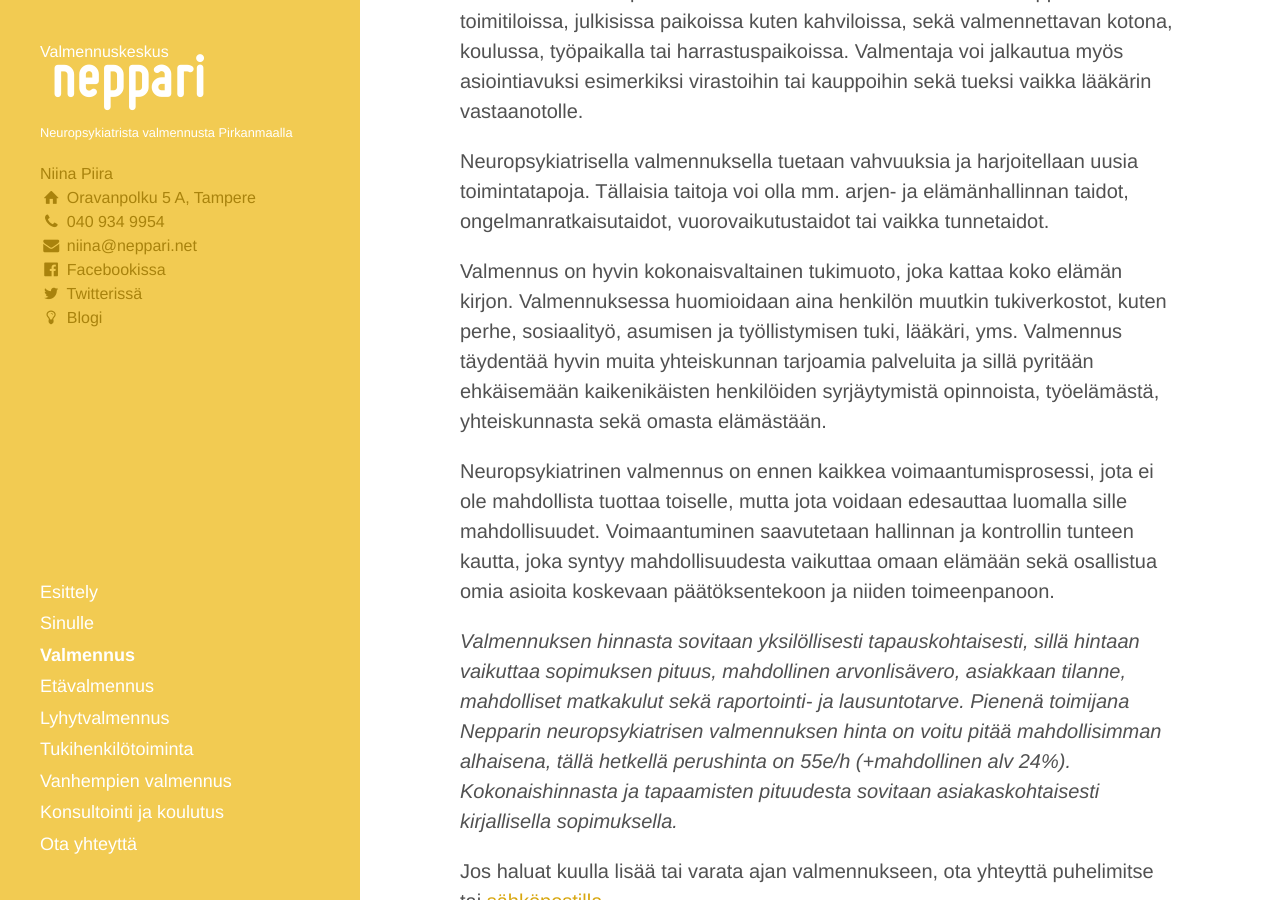
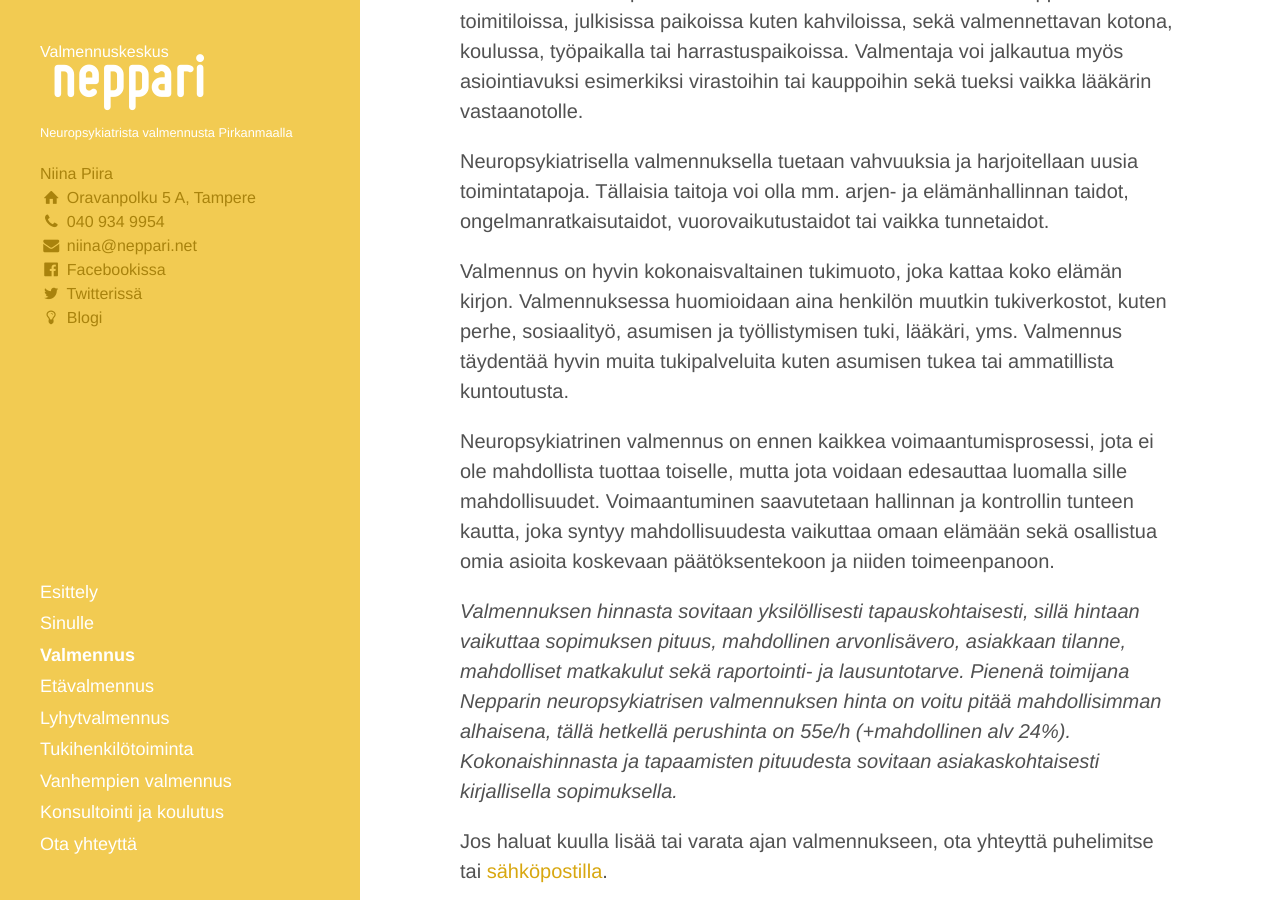
Before and after one commit to niinapiira/neppari.net, a Jekyll site: the page built from valmennus.md, in a window 1280 px wide and 900 px high, scrolled down 658 px. Built offline with Jekyll 4.4.1, drawn with Linux system fonts in a browser that asks for light colours.

Commit message:
Updated valmennus.md

```diff
--- a/valmennus.md
+++ b/valmennus.md
@@ -30,7 +30,7 @@ Valmennus on tavoitteellinen oppimisprosessi, jossa työskennellään valmennett
 
 Neuropsykiatrisella valmennuksella tuetaan vahvuuksia ja harjoitellaan uusia toimintatapoja. Tällaisia taitoja voi olla mm. arjen- ja elämänhallinnan taidot, ongelmanratkaisutaidot, vuorovaikutustaidot tai vaikka tunnetaidot.
 
-Valmennus on hyvin kokonaisvaltainen tukimuoto, joka kattaa koko elämän kirjon. Valmennuksessa huomioidaan aina henkilön muutkin tukiverkostot, kuten perhe, sosiaalityö, asumisen ja työllistymisen tuki, lääkäri, yms. Valmennus täydentää hyvin muita yhteiskunnan tarjoamia palveluita ja sillä pyritään ehkäisemään kaikenikäisten henkilöiden syrjäytymistä opinnoista, työelämästä, yhteiskunnasta sekä omasta elämästään.
+Valmennus on hyvin kokonaisvaltainen tukimuoto, joka kattaa koko elämän kirjon. Valmennuksessa huomioidaan aina henkilön muutkin tukiverkostot, kuten perhe, sosiaalityö, asumisen ja työllistymisen tuki, lääkäri, yms. Valmennus täydentää hyvin muita tukipalveluita kuten asumisen tukea tai ammatillista kuntoutusta.
 
 Neuropsykiatrinen valmennus on ennen kaikkea voimaantumisprosessi, jota ei ole mahdollista tuottaa toiselle, mutta jota voidaan edesauttaa luomalla sille mahdollisuudet. Voimaantuminen saavutetaan hallinnan ja kontrollin tunteen kautta, joka syntyy mahdollisuudesta vaikuttaa omaan elämään sekä osallistua omia asioita koskevaan päätöksentekoon ja niiden toimeenpanoon.
 
```
